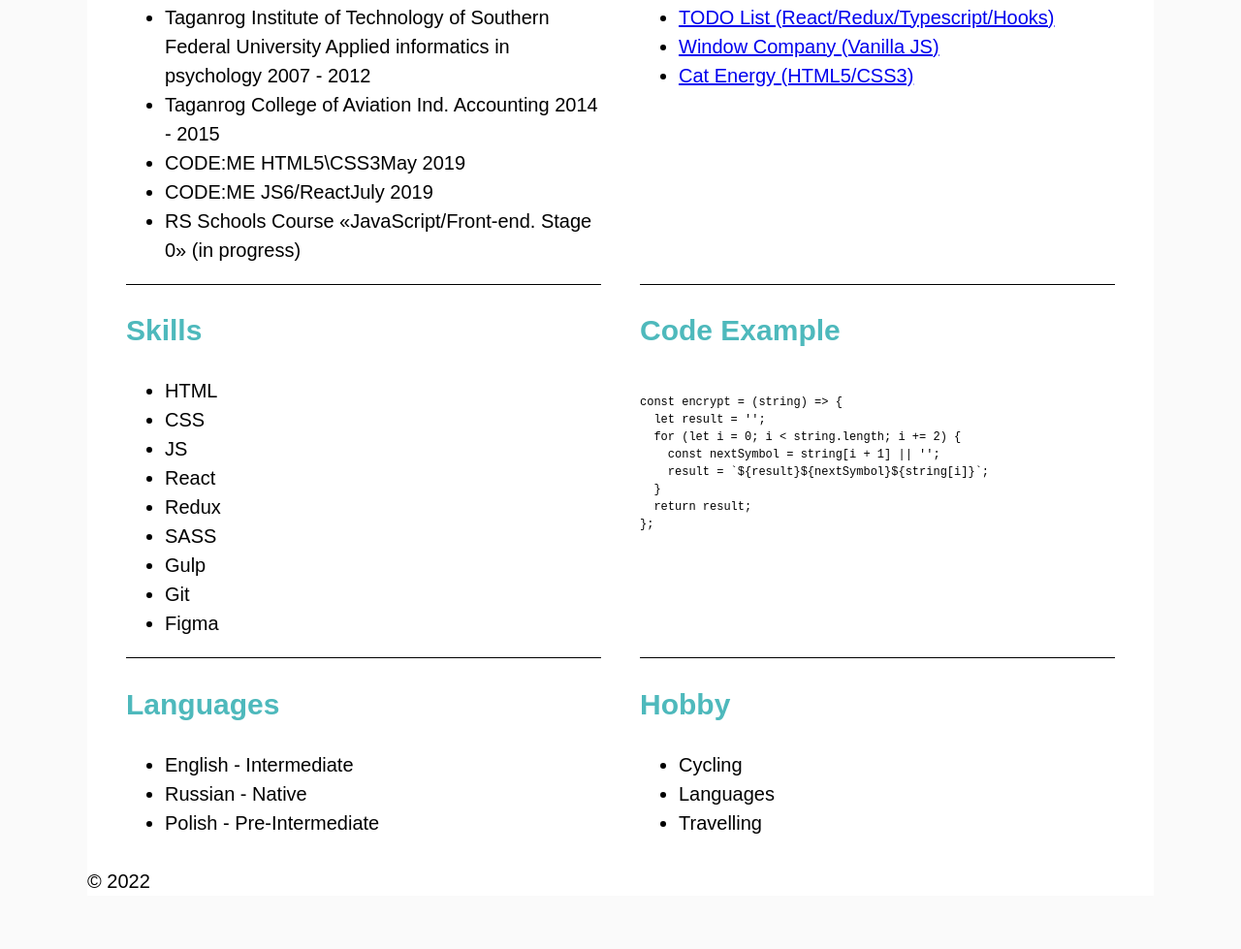
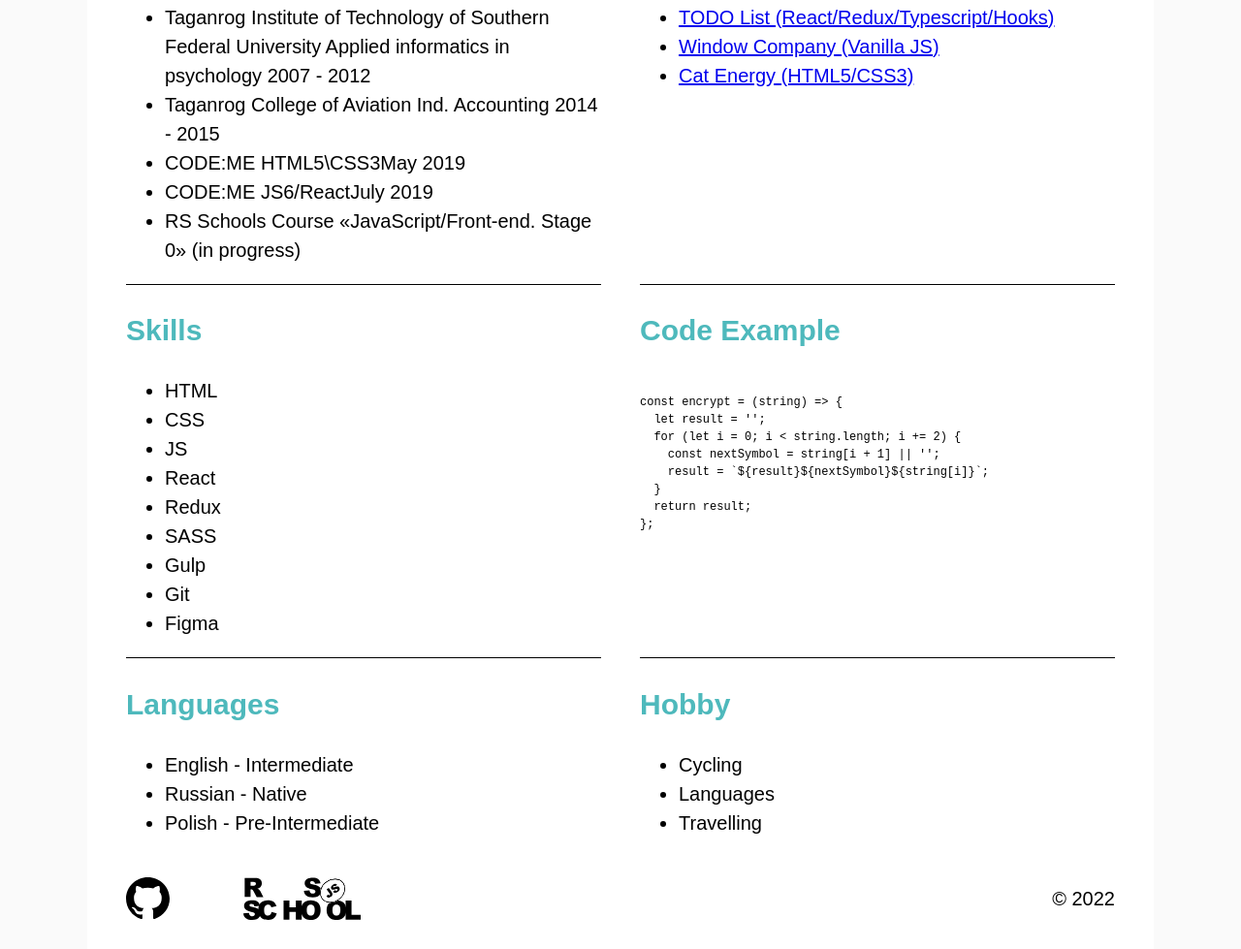
Before and after one commit to Mariia22/rsschool-cv, a plain HTML site: page index.html in a window 1280 px wide. Shown: the part 934-1913 px from the top of the page at 97% size. Before the commit the page ends 1858 px from the top, so only its background shows below. Drawn offline with Linux system fonts and the light colour scheme.

Commit message:
feat: add styles to footer

```diff
--- a/css/style.css
+++ b/css/style.css
@@ -76,7 +76,7 @@ body {
   width: 340px;
   height: 340px;
   border-radius: 50%;
-  border: 4px solid var(--titleColor);
+  border: 2px solid var(--titleColor);
 }
 
 .header__content{
@@ -129,8 +129,37 @@ body {
   color: var(--titleColor);
 }
 
-.code{
+.code {
   padding: 0;
   margin: 0;
   font-size: 12px;
 }
+
+.footer__container {
+  display: flex;
+  justify-content: space-between;
+  align-items: center;
+  padding: 10px 40px 30px;
+}
+
+.footer__content {
+  display: flex;
+  justify-content: space-around;
+}
+
+.footer__git {
+  width: 121px;
+  height: 45px;
+  background-image: url(../assets/github.svg);
+  background-size: contain;
+  background-repeat: no-repeat;
+
+}
+
+.footer__rss {
+  width: 121px;
+  height: 45px;
+  background-image: url(../assets/rss.svg);
+  background-size: contain;
+  background-repeat: no-repeat;
+}
--- a/index.html
+++ b/index.html
@@ -140,10 +140,12 @@ const encrypt = (string) => {
     </div>
   </main>
   <footer>
-    <div class="container">
-      <span>© 2022</span>
-      <a href="https://github.com/Mariia22/todo-react"></a>
-      <a href="https://rs.school/js/"></a>
+    <div class="container footer__container">
+      <div class="footer__content">
+        <a class="footer__git" href="https://github.com/Mariia22/todo-react"></a>
+        <a class="footer__rss" href="https://rs.school/js/"></a>
+      </div>
+      <span class="footer__text">© 2022</span>
     </div>
   </footer>
 </body>
```
Also changed, not shown: assets/github.svg (added), assets/rss.svg (renamed from assets/rs_school_js.svg).
